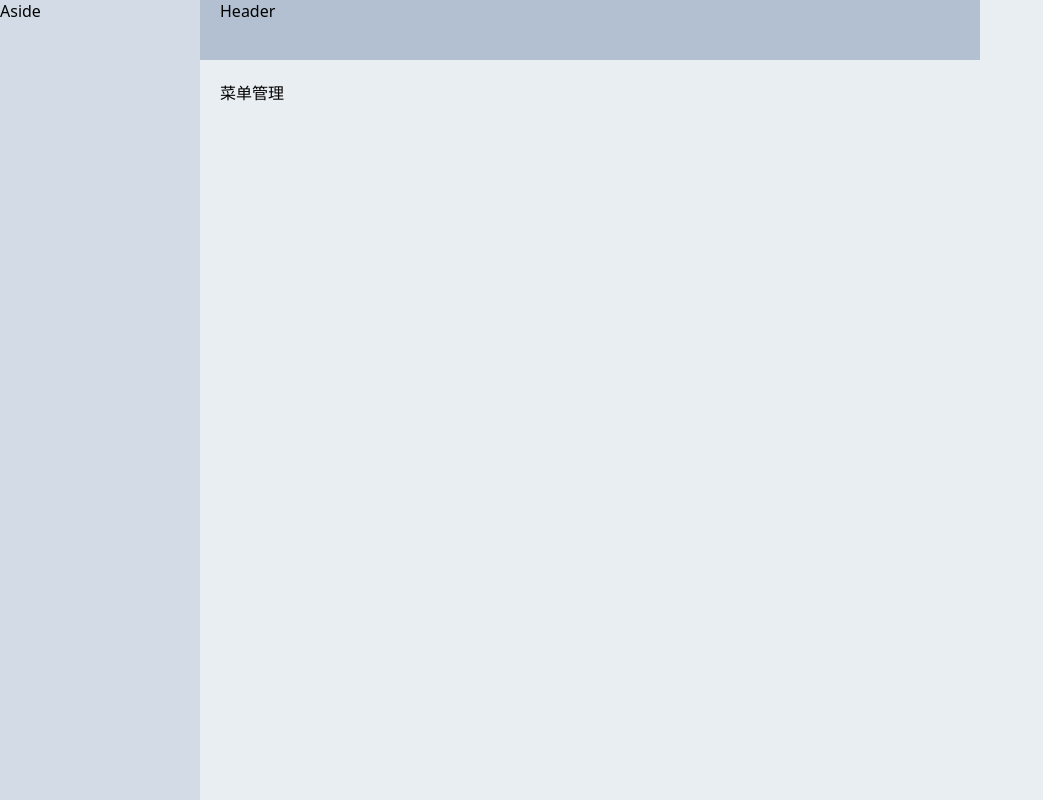
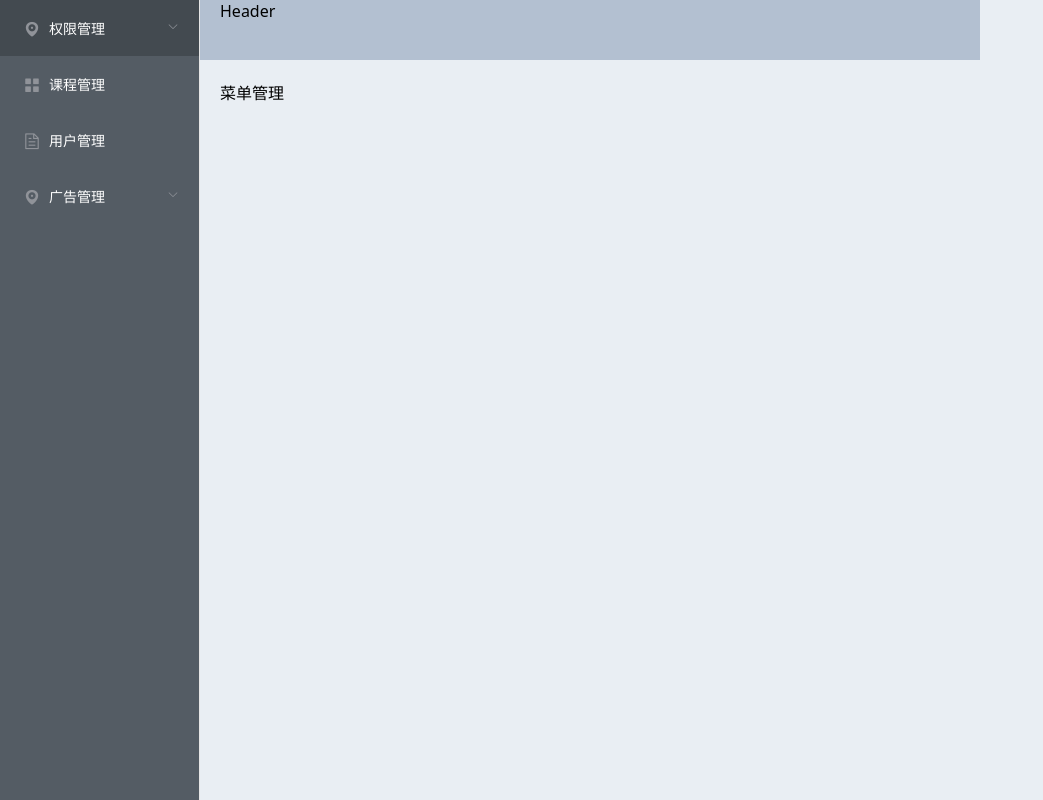
Before and after one commit to SeaChan0117/edu-pro, a Vue app: page /#/menu in a window 1280 px wide. Shown: the whole page, without its empty margins (0-1043 px from the left). Built offline with nearby package versions, Linux system fonts and the light colour scheme.

Commit message:
布局，侧边栏菜单

```diff
--- /dev/null
+++ b/src/layout/components/app-aside.vue
@@ -0,0 +1,74 @@
+<template>
+  <el-menu
+    default-active="2"
+    @open="handleOpen"
+    @close="handleClose"
+    background-color="#545c64"
+    text-color="#fff"
+    active-text-color="#ffd04b"
+    router
+  >
+    <el-submenu index="1">
+      <template slot="title">
+        <i class="el-icon-location"></i>
+        <span>权限管理</span>
+      </template>
+      <el-menu-item index="/role">
+        <i class="el-icon-setting"></i>
+        <span slot="title">角色管理</span>
+      </el-menu-item>
+      <el-menu-item index="/menu">
+        <i class="el-icon-setting"></i>
+        <span slot="title">菜单管理</span>
+      </el-menu-item>
+      <el-menu-item index="/resource">
+        <i class="el-icon-setting"></i>
+        <span slot="title">资源管理</span>
+      </el-menu-item>
+    </el-submenu>
+    <el-menu-item index="/course">
+      <i class="el-icon-menu"></i>
+      <span slot="title">课程管理</span>
+    </el-menu-item>
+    <el-menu-item index="/user">
+      <i class="el-icon-document"></i>
+      <span slot="title">用户管理</span>
+    </el-menu-item>
+    <el-submenu index="4">
+      <template slot="title">
+        <i class="el-icon-location"></i>
+        <span>广告管理</span>
+      </template>
+      <el-menu-item index="/advert">
+        <i class="el-icon-setting"></i>
+        <span slot="title">广告列表</span>
+      </el-menu-item>
+      <el-menu-item index="/advert-space">
+        <i class="el-icon-setting"></i>
+        <span slot="title">广告位列表</span>
+      </el-menu-item>
+    </el-submenu>
+  </el-menu>
+</template>
+
+<script lang="ts">
+import Vue from 'vue'
+
+export default Vue.extend({
+  name: 'AppAside',
+  methods: {
+    handleOpen (key: string, keyPath: string): void {
+      console.log(key, keyPath)
+    },
+    handleClose (key: string, keyPath: string): void {
+      console.log(key, keyPath)
+    }
+  }
+})
+</script>
+
+<style lang="scss" scoped>
+.el-menu {
+  min-height: 100vh;
+}
+</style>
--- a/src/layout/index.vue
+++ b/src/layout/index.vue
@@ -1,6 +1,8 @@
 <template>
   <el-container>
-    <el-aside width="200px">Aside</el-aside>
+    <el-aside width="200px">
+      <Aside></Aside>
+    </el-aside>
     <el-container>
       <el-header>Header</el-header>
       <el-main>
@@ -13,9 +15,13 @@
 
 <script lang="ts">
 import Vue from 'vue'
+import Aside from './components/app-aside.vue'
 
 export default Vue.extend({
-  name: 'LayoutIndex'
+  name: 'LayoutIndex',
+  components: {
+    Aside
+  }
 })
 </script>
 
```
